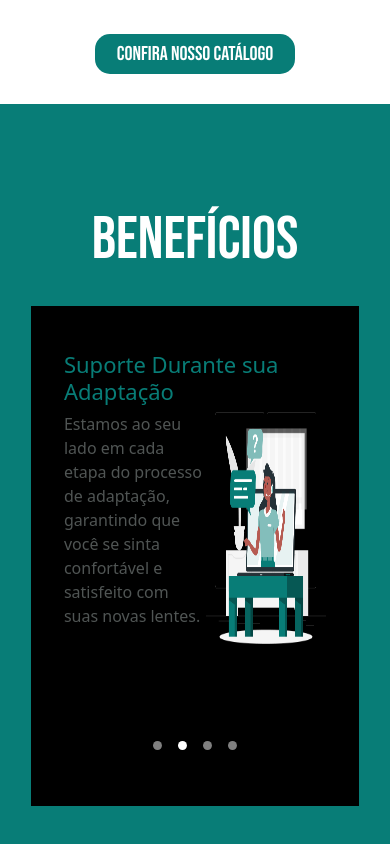
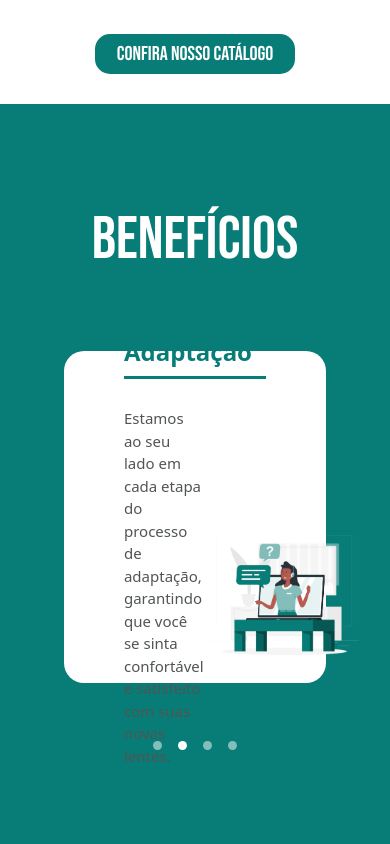
Before and after one commit to gpbezerra/clarezaotica, a React (Vite) app: page / in a window 390 px wide. Shown: the part 1571-2415 px from the top of the page. Built offline with nearby package versions, Linux system fonts and the light colour scheme.

Commit message:
todo arrumar style carousel benefits

```diff
--- a/src/components/Benefits/Benefits.jsx
+++ b/src/components/Benefits/Benefits.jsx
@@ -66,17 +66,18 @@ const Benefits = () => {
                     </div>
                 ))}
             </div>
-            {/* TODO: ARRUMAR CSS DOS ITEMS  */}
             <div className='benefitsCarousel'>
                 <Carousel controls={false}>
                     {cards.map((card, key) => {
                         return (
-                            <Carousel.Item key={key} className='benefitsCarouselItem'>
+                            <Carousel.Item key={key} className='benefitsContainerItem'>
                                 <Carousel.Caption>
-                                    <h2>{card.title}</h2>
-                                    <div className='benefitsCarouselContent'>
-                                        <p>{card.text}</p>
-                                        <img src={card.image} alt={card.title} />
+                                    <div className='benefitsCarouselItem'>
+                                        <h2>{card.title}</h2>
+                                        <div className='benefitsCarouselContent'>
+                                            <p>{card.text}</p>
+                                            <img src={card.image} alt={card.title} />
+                                        </div>
                                     </div>
                                 </Carousel.Caption>
                             </Carousel.Item>
--- a/src/components/Benefits/benefits.css
+++ b/src/components/Benefits/benefits.css
@@ -8,20 +8,20 @@
     justify-content: center;
 }
 
-.benefitsContainer h1{
+.benefitsContainer h1 {
     font-size: 60px;
     margin-bottom: 30px;
     color: white;
     font-family: "Bebas Neue", sans-serif;
 }
 
-.benefitsCardDeck{
+.benefitsCardDeck {
     display: flex;
     width: 100%;
     justify-content: space-around;
 }
 
-.benefitsCard{
+.benefitsCard {
     height: 600px;
     border-top: 4px solid #EEC102;
     border-bottom: 4px solid #EEC102;
@@ -34,7 +34,7 @@
     align-items: center;
 }
 
-.benefitsCardContent{
+.benefitsCardContent {
     display: flex;
     flex-direction: column;
     background-color: white;
@@ -45,11 +45,11 @@
     height: 80%;
 }
 
-.benefitsCardContent img{
+.benefitsCardContent img {
     height: 200px;
 }
 
-.benefitsCardContent h2{
+.benefitsCardContent h2 {
     font-family: "Open Sans", system-ui;
     color: #087D77;
     font-weight: bolder;
@@ -57,7 +57,7 @@
     margin: 12px 0px;
 }
 
-.benefitsCardContent p{
+.benefitsCardContent p {
     font-family: "Open Sans", system-ui;
     color: #505554;
     font-size: 18px;
@@ -65,6 +65,43 @@
 
 .benefitsCarousel {
     display: none;
+}
+
+@media (max-width: 1454px) {
+    .benefitsCardContent {
+        height: 85%;
+    }
+
+    .benefitsCardContent img {
+        height: 180px;
+    }
+
+    /* .benefitsCardContent h2 {
+    }
+
+    .benefitsCardContent p {
+        font-size: 15px;
+    } */
+
+}
+
+@media (max-width: 1340px) {
+    .benefitsCardContent {
+        height: 75%;
+    }
+
+    .benefitsCardContent img {
+        height: 160px;
+    }
+
+    .benefitsCardContent h2 {
+        font-size: 22px;
+    }
+
+    .benefitsCardContent p {
+        font-size: 16px;
+    }
+
 }
 
 @media (max-width: 1000px) {
@@ -77,30 +114,60 @@
         width: 100%;
     }
 
-    .benefitsCarouselItem {
-        background-color: black;
-        padding: 20px;
-        text-align: center;
+    .benefitsContainerItem {
+        height: 500px;
+    }
+
+    .benefitsCarouselItem{
+        display: flex;
+        flex-direction: column;
         width: 100%;
-        height: 500px;
-
+        background-color: white;
+        border-radius: 20px;
+        padding: 60px;
+        align-items: center;
+        justify-content: center;
+        height: 80%;
     }
 
     .benefitsCarouselItem h2 {
-        font-size: 22px;
+        font-size: 28px;
+        font-weight: bolder;
         color: #087D77;
+        padding-bottom: 10px;
+        border-bottom: 3px solid #087D77;
     }
 
-    .benefitsCarouselContent{
+    .benefitsCarouselContent {
         display: flex;
         width: 100%;
+        justify-content: space-between;
+        align-items: center;
+        margin-top: 20px;
     }
 
     .benefitsCarouselContent img {
-        width: 120px;
+        height: 150px;
     }
+
     .benefitsCarouselContent p {
-        font-size: 16px;
+        font-size: 18px;
         color: #505554;
+        width: 300px;
     }
 }
+
+@media (max-width: 800px) {
+    .benefitsCarouselContent img {
+        height: 120px;
+    }
+
+    .benefitsCarouselContent p {
+        font-size: 15px;
+    }
+
+    .benefitsCarouselItem h2 {
+        font-size: 24px;
+    }
+
+}
```
